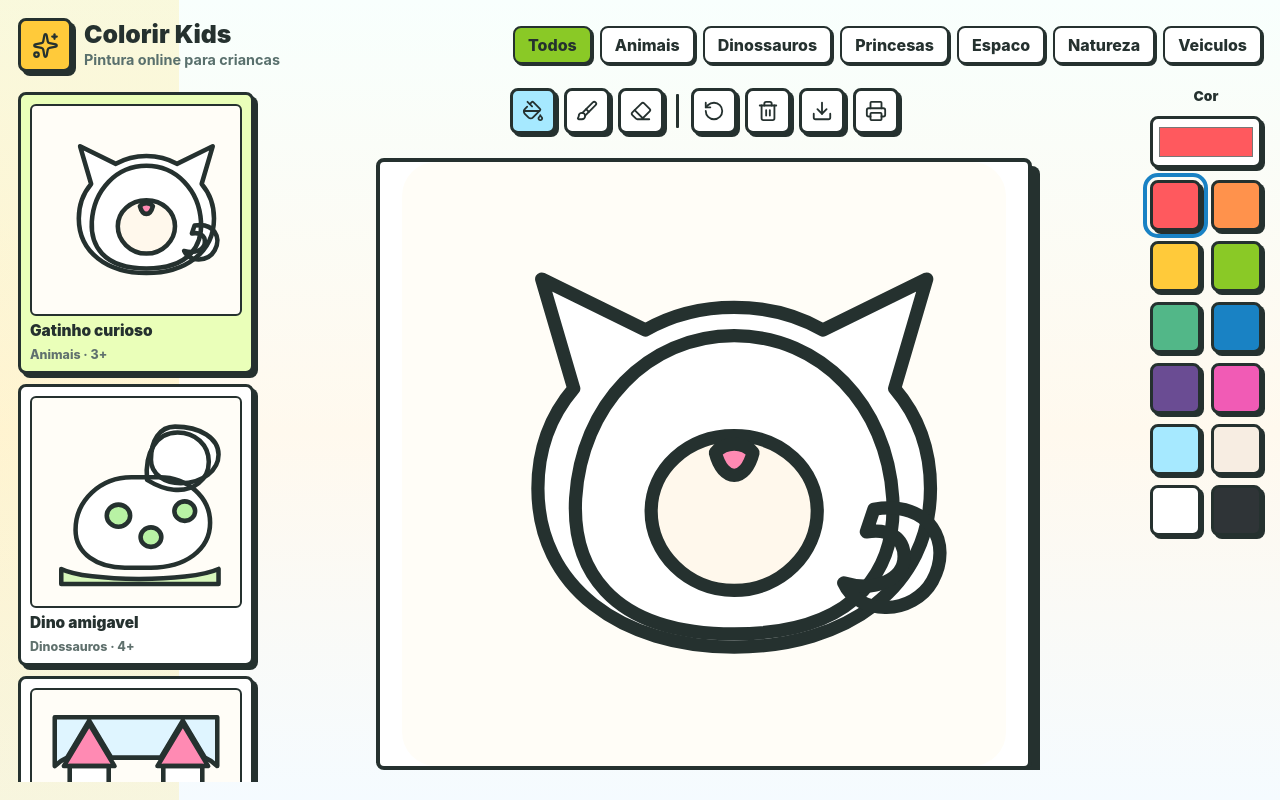
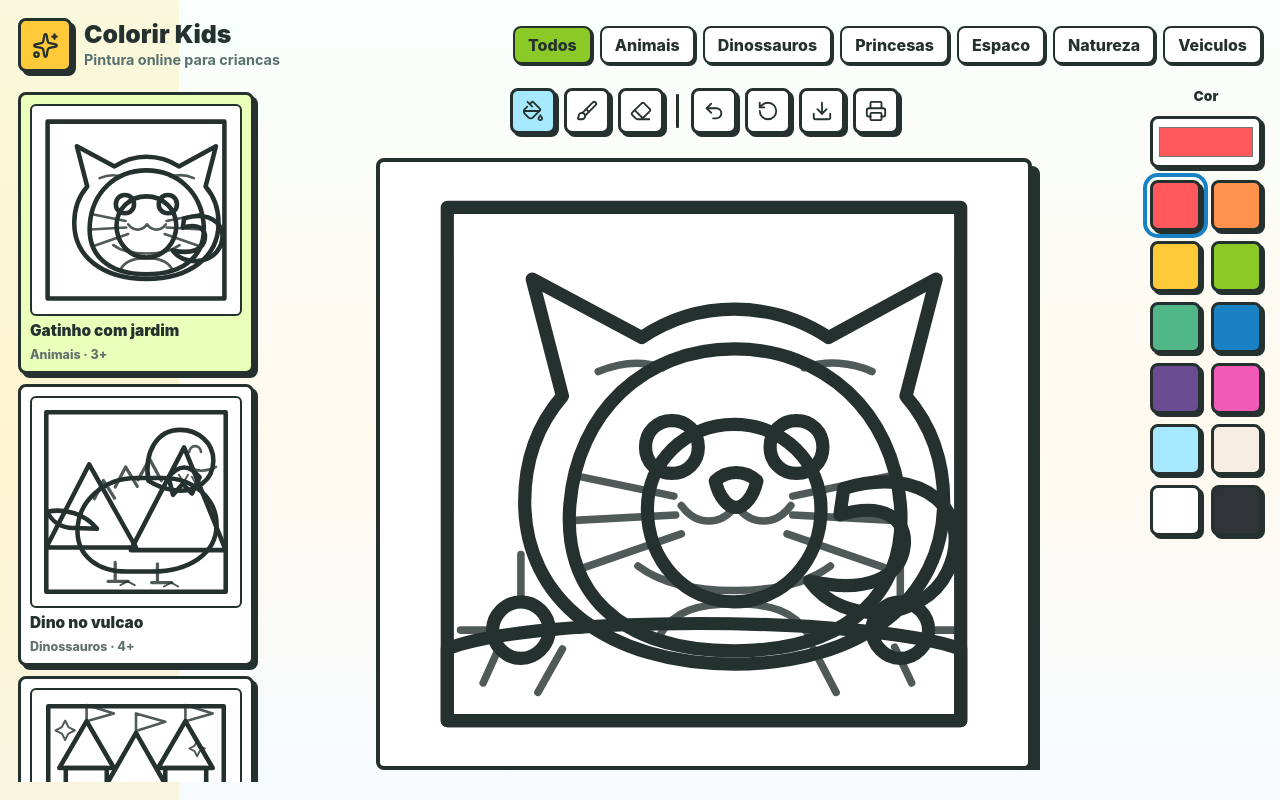
Before and after one commit to rruppel/colorir-kids, a React (Vite) app: page / in a window 1280 px wide. Built offline with nearby package versions, Linux system fonts and the light colour scheme.

Commit message:
feat: improve coloring pages and controls

```diff
--- a/src/App.tsx
+++ b/src/App.tsx
@@ -6,7 +6,7 @@ import {
   Printer,
   RotateCcw,
   Sparkles,
-  Trash2,
+  Undo2,
 } from "lucide-react";
 import { PointerEvent, useMemo, useRef, useState } from "react";
 import { Artwork, artworks, categories } from "./artworks";
@@ -34,9 +34,7 @@ const palette = [
 ];
 
 const defaultPaints = (artwork: Artwork): PaintMap =>
-  Object.fromEntries(
-    artwork.regions.map((region) => [region.id, region.defaultColor ?? "#ffffff"]),
-  );
+  Object.fromEntries(artwork.regions.map((region) => [region.id, "#ffffff"]));
 
 function App() {
   const [selectedArtworkId, setSelectedArtworkId] = useState(artworks[0].id);
@@ -117,7 +115,7 @@ function App() {
     }));
   };
 
-  const clear = () => {
+  const restart = () => {
     pushHistory();
     setPaintsByArtwork((current) => ({
       ...current,
@@ -181,7 +179,7 @@ function App() {
       ...current,
       [selectedArtwork.id]: [
         ...currentStrokes,
-        { color: tool === "eraser" ? "#fffdf7" : color, points: draftStroke },
+        { color: tool === "eraser" ? "#ffffff" : color, points: draftStroke },
       ],
     }));
     setDraftStroke("");
@@ -302,11 +300,11 @@ function App() {
               <Eraser size={22} />
             </button>
             <span className="divider" />
-            <button aria-label="Desfazer" className="icon-button" onClick={undo} title="Desfazer" type="button">
+            <button aria-label="Voltar" className="icon-button" onClick={undo} title="Voltar" type="button">
+              <Undo2 size={22} />
+            </button>
+            <button aria-label="Recomecar" className="icon-button" onClick={restart} title="Recomecar" type="button">
               <RotateCcw size={22} />
-            </button>
-            <button aria-label="Limpar" className="icon-button" onClick={clear} title="Limpar" type="button">
-              <Trash2 size={22} />
             </button>
             <button aria-label="Baixar PNG" className="icon-button" onClick={download} title="Baixar PNG" type="button">
               <Download size={22} />
@@ -329,7 +327,7 @@ function App() {
               onPointerCancel={finishDraw}
               onPointerLeave={finishDraw}
             >
-              <rect x="0" y="0" width="320" height="320" fill="#fffdf7" rx="18" />
+              <rect x="0" y="0" width="320" height="320" fill="#ffffff" rx="18" />
               {selectedArtwork.regions.map((region) => (
                 <path
                   d={region.path}
@@ -356,7 +354,7 @@ function App() {
                 <polyline
                   fill="none"
                   points={draftStroke}
-                  stroke={tool === "eraser" ? "#fffdf7" : color}
+                  stroke={tool === "eraser" ? "#ffffff" : color}
                   strokeLinecap="round"
                   strokeLinejoin="round"
                   strokeWidth="13"
@@ -367,6 +365,18 @@ function App() {
                   <path d={region.path} fill="none" key={`line-${region.id}`} />
                 ))}
               </g>
+              {selectedArtwork.details?.length ? (
+                <g className="details">
+                  {selectedArtwork.details.map((detail) => (
+                    <path
+                      d={detail.path}
+                      fill="none"
+                      key={`detail-${detail.id}`}
+                      style={{ strokeWidth: detail.width }}
+                    />
+                  ))}
+                </g>
+              ) : null}
             </svg>
           </div>
         </section>
@@ -401,15 +411,27 @@ function App() {
 function MiniArtwork({ artwork }: { artwork: Artwork }) {
   return (
     <svg viewBox={artwork.viewBox} aria-hidden="true">
-      <rect x="0" y="0" width="320" height="320" rx="22" fill="#fffdf7" />
+      <rect x="0" y="0" width="320" height="320" rx="22" fill="#ffffff" />
       {artwork.regions.slice(0, 7).map((region) => (
-        <path d={region.path} fill={region.defaultColor ?? "#ffffff"} key={region.id} />
+        <path d={region.path} fill="#ffffff" key={region.id} />
       ))}
       <g className="linework">
         {artwork.regions.slice(0, 7).map((region) => (
           <path d={region.path} fill="none" key={region.id} />
         ))}
       </g>
+      {artwork.details?.length ? (
+        <g className="details">
+          {artwork.details.slice(0, 5).map((detail) => (
+            <path
+              d={detail.path}
+              fill="none"
+              key={detail.id}
+              style={{ strokeWidth: detail.width }}
+            />
+          ))}
+        </g>
+      ) : null}
     </svg>
   );
 }
--- a/src/artworks.ts
+++ b/src/artworks.ts
@@ -2,7 +2,12 @@ export type Region = {
   id: string;
   label: string;
   path: string;
-  defaultColor?: string;
+};
+
+export type Detail = {
+  id: string;
+  path: string;
+  width?: number;
 };
 
 export type Artwork = {
@@ -12,259 +17,175 @@ export type Artwork = {
   age: string;
   viewBox: string;
   regions: Region[];
+  details?: Detail[];
 };
 
 export const artworks: Artwork[] = [
   {
     id: "gato",
-    title: "Gatinho curioso",
+    title: "Gatinho com jardim",
     category: "Animais",
     age: "3+",
     viewBox: "0 0 320 320",
     regions: [
-      {
-        id: "body",
-        label: "Corpo",
-        path: "M92 178c3-49 38-86 84-86s81 37 84 86c2 35-16 72-84 72s-86-37-84-72Z",
-      },
-      {
-        id: "head",
-        label: "Cabeca",
-        path: "M91 120 74 62l55 27c14-8 31-12 47-12s33 4 47 12l55-27-17 58c12 14 19 32 19 53 0 52-44 84-104 84S72 225 72 173c0-21 7-39 19-53Z",
-      },
-      {
-        id: "belly",
-        label: "Barriga",
-        path: "M132 185c0-22 19-40 44-40s44 18 44 40-19 42-44 42-44-20-44-42Z",
-        defaultColor: "#fff8ec",
-      },
-      {
-        id: "tail",
-        label: "Rabo",
-        path: "M250 184c30-5 42 18 31 38-10 18-39 19-47 1 17 5 32-2 32-14 0-10-8-15-20-13Z",
-      },
-      {
-        id: "nose",
-        label: "Nariz",
-        path: "M166 154c5-6 15-6 20 0-2 8-6 12-10 12s-8-4-10-12Z",
-        defaultColor: "#ff8ab3",
-      },
+      { id: "sky", label: "Fundo", path: "M24 24h272v272H24Z" },
+      { id: "tail", label: "Rabo", path: "M234 173c42-13 70 12 55 44-13 27-56 29-73 5 30 7 48-2 50-18 2-15-11-24-34-17Z" },
+      { id: "body", label: "Corpo", path: "M89 181c4-48 39-82 87-82s84 34 88 82c4 45-25 78-88 78s-91-33-87-78Z" },
+      { id: "head", label: "Cabeca", path: "M85 124 69 62l58 31c15-10 31-15 49-15s35 5 50 15l57-31-16 62c13 15 20 34 20 56 0 52-44 86-111 86S65 232 65 180c0-22 7-41 20-56Z" },
+      { id: "belly", label: "Barriga", path: "M130 184c0-25 20-45 46-45s46 20 46 45c0 27-20 49-46 49s-46-22-46-49Z" },
+      { id: "left-eye", label: "Olho esquerdo", path: "M129 151c0-8 6-14 14-14s14 6 14 14-6 14-14 14-14-6-14-14Z" },
+      { id: "right-eye", label: "Olho direito", path: "M195 151c0-8 6-14 14-14s14 6 14 14-6 14-14 14-14-6-14-14Z" },
+      { id: "nose", label: "Nariz", path: "M166 169c6-6 16-6 22 0-2 9-7 14-11 14s-9-5-11-14Z" },
+      { id: "flower-a", label: "Flor esquerda", path: "M48 248c0-8 7-15 15-15s15 7 15 15-7 15-15 15-15-7-15-15Z" },
+      { id: "flower-b", label: "Flor direita", path: "M249 248c0-8 7-15 15-15s15 7 15 15-7 15-15 15-15-7-15-15Z" },
+      { id: "grass", label: "Grama", path: "M24 258c43-18 222-18 272 0v38H24Z" },
+    ],
+    details: [
+      { id: "mouth", path: "M177 182c-8 11-21 11-29 0M177 182c8 11 21 11 29 0", width: 4 },
+      { id: "whiskers-left", path: "M144 177 91 166M145 187 89 190M148 197 96 215", width: 4 },
+      { id: "whiskers-right", path: "M207 177 260 166M207 187 263 190M204 197 256 215", width: 4 },
+      { id: "ears", path: "M104 111c12-5 23-6 34-2M213 109c12-4 25-3 36 2", width: 4 },
+      { id: "paws", path: "M137 250c7-12 20-16 39-16s32 4 39 16M125 214c12 9 28 13 51 13s39-4 51-13", width: 4 },
+      { id: "flowers", path: "M63 233v-25M264 233v-25M49 248H31M77 248h18M250 248h-19M278 248h18", width: 4 },
+      { id: "grass-lines", path: "M43 276l9-20M72 281l13-23M230 281l-12-23M270 276l-9-19", width: 4 },
     ],
   },
   {
     id: "dino",
-    title: "Dino amigavel",
+    title: "Dino no vulcao",
     category: "Dinossauros",
     age: "4+",
     viewBox: "0 0 320 320",
     regions: [
-      {
-        id: "body",
-        label: "Corpo",
-        path: "M67 203c0-45 38-81 86-81h43c44 0 78 31 78 70 0 42-39 69-91 69h-40c-43 0-76-22-76-58Z",
-      },
-      {
-        id: "neck",
-        label: "Pescoco",
-        path: "M177 126c-4-43 15-73 47-73 27 0 48 19 48 45 0 28-24 46-54 43-15-1-28-7-41-15Z",
-      },
-      {
-        id: "head",
-        label: "Cabeca",
-        path: "M220 44c39 0 67 18 67 43 0 24-24 44-58 44-25 0-46-14-46-36 0-29 13-51 37-51Z",
-      },
-      {
-        id: "spots",
-        label: "Manchas",
-        path: "M115 181c0-9 8-17 18-17s18 8 18 17-8 17-18 17-18-8-18-17Zm52 33c0-8 7-15 16-15s16 7 16 15-7 15-16 15-16-7-16-15Zm52-40c0-8 7-15 16-15s16 7 16 15-7 15-16 15-16-7-16-15Z",
-        defaultColor: "#b8f2a4",
-      },
-      {
-        id: "ground",
-        label: "Chao",
-        path: "M45 263c39 20 196 21 242 0v23H45Z",
-        defaultColor: "#d7f7bc",
-      },
+      { id: "sky", label: "Ceu", path: "M22 22h276v276H22Z" },
+      { id: "mountain-left", label: "Montanha esquerda", path: "M22 230 88 102l72 128Z" },
+      { id: "mountain-right", label: "Montanha direita", path: "M152 234 234 76l64 158Z" },
+      { id: "lava", label: "Lava", path: "M210 122c16-20 32-20 48 0l-12 25-14-15-15 17Z" },
+      { id: "tail", label: "Cauda", path: "M66 200c-22 1-34-9-43-25 30-6 59 4 77 26Z" },
+      { id: "body", label: "Corpo", path: "M70 205c0-45 39-82 91-82h41c47 0 82 32 82 72 0 44-42 72-99 72h-39c-45 0-76-24-76-62Z" },
+      { id: "neck", label: "Pescoco", path: "M179 127c-7-45 14-78 49-78 28 0 51 20 51 47 0 30-26 50-59 46-15-2-29-7-41-15Z" },
+      { id: "head", label: "Cabeca", path: "M218 42c43 0 74 20 74 48 0 27-27 49-64 49-29 0-52-15-52-41 0-32 15-56 42-56Z" },
+      { id: "belly", label: "Barriga", path: "M111 210c12-27 43-47 78-47 34 0 59 18 66 43-20 22-50 33-88 33-27 0-46-9-56-29Z" },
+      { id: "spots", label: "Manchas", path: "M117 181c0-9 8-17 18-17s18 8 18 17-8 17-18 17-18-8-18-17Zm54 34c0-9 8-16 17-16s17 7 17 16-8 16-17 16-17-7-17-16Zm55-42c0-8 7-15 16-15s16 7 16 15-7 15-16 15-16-7-16-15Z" },
+      { id: "ground", label: "Chao", path: "M22 263c45 19 226 20 276 0v35H22Z" },
+    ],
+    details: [
+      { id: "face", path: "M242 83c0-5 4-9 9-9s9 4 9 9M239 106c15 8 29 8 44 0", width: 4 },
+      { id: "teeth", path: "M226 118l7 12 7-12M246 121l6 11 7-12", width: 3 },
+      { id: "plates", path: "M96 155l14-28 17 27M128 137l16-31 18 30M163 126l18-32 18 33", width: 5 },
+      { id: "legs", path: "M128 253v29M193 255v29M117 282h31M184 284h31", width: 5 },
+      { id: "claws", path: "M147 282l11 6M147 282l-11 6M214 284l11 6M214 284l-11 6", width: 3 },
+      { id: "mountain-lines", path: "M81 121l13 34 21-16M222 101l13 38 19-24M205 148l27-16 29 17", width: 4 },
+      { id: "plants", path: "M48 264c8-19 18-19 27 0M274 262c-10-20-20-20-30 0", width: 4 },
     ],
   },
   {
     id: "castelo",
-    title: "Castelo encantado",
+    title: "Castelo de princesa",
     category: "Princesas",
     age: "5+",
     viewBox: "0 0 320 320",
     regions: [
-      {
-        id: "left-tower",
-        label: "Torre esquerda",
-        path: "M58 117h60v151H58Z",
-      },
-      {
-        id: "right-tower",
-        label: "Torre direita",
-        path: "M202 117h60v151h-60Z",
-      },
-      {
-        id: "middle",
-        label: "Muralha",
-        path: "M105 145h110v123H105Z",
-      },
-      {
-        id: "roof-left",
-        label: "Telhado esquerdo",
-        path: "M49 117 88 52l39 65Z",
-        defaultColor: "#ff8ab3",
-      },
-      {
-        id: "roof-right",
-        label: "Telhado direito",
-        path: "M193 117 232 52l39 65Z",
-        defaultColor: "#ff8ab3",
-      },
-      {
-        id: "gate",
-        label: "Portao",
-        path: "M136 268v-45c0-15 11-27 24-27s24 12 24 27v45Z",
-        defaultColor: "#b47b52",
-      },
-      {
-        id: "sky",
-        label: "Ceu",
-        path: "M35 42h250v75c-6-6-12-10-19-13L232 47l-34 57H122L88 47l-34 57c-7 3-13 7-19 13Z",
-        defaultColor: "#dff5ff",
-      },
+      { id: "sky", label: "Ceu", path: "M25 25h270v270H25Z" },
+      { id: "left-tower", label: "Torre esquerda", path: "M52 120h63v148H52Z" },
+      { id: "right-tower", label: "Torre direita", path: "M205 120h63v148h-63Z" },
+      { id: "middle", label: "Muralha", path: "M103 150h114v118H103Z" },
+      { id: "roof-left", label: "Telhado esquerdo", path: "M42 120 84 48l42 72Z" },
+      { id: "roof-right", label: "Telhado direito", path: "M194 120 236 48l42 72Z" },
+      { id: "roof-center", label: "Telhado central", path: "M112 150 160 66l48 84Z" },
+      { id: "gate", label: "Portao", path: "M133 268v-45c0-17 12-30 27-30s27 13 27 30v45Z" },
+      { id: "window-left", label: "Janela esquerda", path: "M72 155c0-10 8-18 18-18s18 8 18 18v28H72Z" },
+      { id: "window-right", label: "Janela direita", path: "M212 155c0-10 8-18 18-18s18 8 18 18v28h-36Z" },
+      { id: "garden", label: "Jardim", path: "M25 252c49-16 216-16 270 0v43H25Z" },
+      { id: "moon", label: "Lua", path: "M61 70c18-13 40 1 40 22 0 19-19 34-38 27 13-8 18-22 12-35-3-7-8-11-14-14Z" },
+    ],
+    details: [
+      { id: "bricks", path: "M63 144h40M58 177h50M61 211h42M215 144h40M211 177h50M215 211h42M115 169h34M170 169h34M116 203h88M121 237h31M169 237h31", width: 4 },
+      { id: "flags", path: "M84 48V23l42 13-42 12M236 48V23l42 13-42 12M160 66V36l45 13-45 14", width: 4 },
+      { id: "gate-lines", path: "M160 194v74M133 226h54M145 207c9 8 21 8 30 0", width: 4 },
+      { id: "stars", path: "M51 47l5 10 10 5-10 5-5 10-5-10-10-5 10-5ZM254 78l4 8 8 4-8 4-4 8-4-8-8-4 8-4Z", width: 3 },
+      { id: "flowers", path: "M69 259v-21M62 248h14M229 259v-21M222 248h14M255 265v-19M248 255h14", width: 4 },
     ],
   },
   {
     id: "foguete",
-    title: "Foguete espacial",
+    title: "Foguete e planetas",
     category: "Espaco",
     age: "4+",
     viewBox: "0 0 320 320",
     regions: [
-      {
-        id: "space",
-        label: "Espaco",
-        path: "M35 35h250v250H35Z",
-        defaultColor: "#e9f0ff",
-      },
-      {
-        id: "body",
-        label: "Foguete",
-        path: "M160 42c37 30 50 72 45 126l-45 34-45-34c-5-54 8-96 45-126Z",
-      },
-      {
-        id: "window",
-        label: "Janela",
-        path: "M136 111c0-14 11-25 24-25s24 11 24 25-11 24-24 24-24-10-24-24Z",
-        defaultColor: "#a6e9ff",
-      },
-      {
-        id: "left-fin",
-        label: "Asa esquerda",
-        path: "M115 166 72 222l55-14Z",
-        defaultColor: "#ff8f70",
-      },
-      {
-        id: "right-fin",
-        label: "Asa direita",
-        path: "m205 166 43 56-55-14Z",
-        defaultColor: "#ff8f70",
-      },
-      {
-        id: "fire",
-        label: "Fogo",
-        path: "M136 210h48c-1 33-10 55-24 72-14-17-23-39-24-72Z",
-        defaultColor: "#ffd166",
-      },
-      {
-        id: "planet",
-        label: "Planeta",
-        path: "M55 82c0-15 12-27 27-27s27 12 27 27-12 27-27 27-27-12-27-27Zm-9 8c16 10 43 11 70 0",
-        defaultColor: "#cdb4db",
-      },
+      { id: "space", label: "Espaco", path: "M24 24h272v272H24Z" },
+      { id: "planet-left", label: "Planeta esquerdo", path: "M44 92c0-20 16-36 36-36s36 16 36 36-16 36-36 36-36-16-36-36Z" },
+      { id: "planet-right", label: "Planeta direito", path: "M229 223c0-22 18-40 40-40s40 18 40 40-18 40-40 40-40-18-40-40Z" },
+      { id: "body", label: "Foguete", path: "M160 38c39 33 54 78 48 137l-48 36-48-36c-6-59 9-104 48-137Z" },
+      { id: "window", label: "Janela", path: "M133 111c0-15 12-27 27-27s27 12 27 27-12 27-27 27-27-12-27-27Z" },
+      { id: "left-fin", label: "Asa esquerda", path: "M112 169 66 232l59-17Z" },
+      { id: "right-fin", label: "Asa direita", path: "m208 169 46 63-59-17Z" },
+      { id: "fire", label: "Fogo", path: "M132 212h56c-2 37-13 62-28 82-15-20-26-45-28-82Z" },
+      { id: "trail", label: "Rastro", path: "M108 244c21 12 83 12 104 0-2 24-22 42-52 42s-50-18-52-42Z" },
+      { id: "star-a", label: "Estrela grande", path: "M257 70l9 20 21 9-21 9-9 20-9-20-21-9 21-9Z" },
+    ],
+    details: [
+      { id: "rings", path: "M31 99c24 13 72 13 98 0M218 226c26 14 76 14 102 0", width: 4 },
+      { id: "rocket-panels", path: "M122 160h76M132 190c19 11 37 11 56 0M160 38v173", width: 4 },
+      { id: "stars", path: "M55 45l4 8 8 4-8 4-4 8-4-8-8-4 8-4ZM213 49l5 10 10 5-10 5-5 10-5-10-10-5 10-5ZM83 178l4 8 8 4-8 4-4 8-4-8-8-4 8-4Z", width: 3 },
+      { id: "flames", path: "M145 226c2 24 7 39 15 53M175 226c-2 24-7 39-15 53", width: 4 },
+      { id: "craters", path: "M70 83c0-6 5-11 11-11M93 103c0-5 4-9 9-9M257 209c0-7 6-13 13-13M280 234c0-5 4-9 9-9", width: 4 },
     ],
   },
   {
     id: "floresta",
-    title: "Arvore feliz",
+    title: "Casa na arvore",
     category: "Natureza",
-    age: "3+",
+    age: "4+",
     viewBox: "0 0 320 320",
     regions: [
-      {
-        id: "sky",
-        label: "Ceu",
-        path: "M35 35h250v250H35Z",
-        defaultColor: "#e5f8ff",
-      },
-      {
-        id: "sun",
-        label: "Sol",
-        path: "M226 72c0-23 18-41 41-41s41 18 41 41-18 41-41 41-41-18-41-41Z",
-        defaultColor: "#ffdd57",
-      },
-      {
-        id: "leaves",
-        label: "Copa",
-        path: "M101 125c-18-2-32-17-32-35 0-20 16-36 36-36 8 0 15 2 21 6 9-19 28-32 50-32 28 0 51 21 54 49 19 3 34 20 34 40 0 22-18 40-40 40H112c-6 0-11-1-16-4-16-7-27-23-27-41 0-5 1-10 3-14 6 14 16 23 29 27Z",
-      },
-      {
-        id: "trunk",
-        label: "Tronco",
-        path: "M140 154h42v99h-42Z",
-        defaultColor: "#b47b52",
-      },
-      {
-        id: "grass",
-        label: "Grama",
-        path: "M35 242c46-18 190-18 250 0v43H35Z",
-        defaultColor: "#b9f6a5",
-      },
+      { id: "sky", label: "Ceu", path: "M24 24h272v272H24Z" },
+      { id: "sun", label: "Sol", path: "M234 73c0-24 19-43 43-43s43 19 43 43-19 43-43 43-43-19-43-43Z" },
+      { id: "cloud", label: "Nuvem", path: "M45 83c5-19 22-31 42-26 9-16 33-18 45-3 20-3 36 12 36 30 0 19-15 34-35 34H70c-18 0-30-14-25-35Z" },
+      { id: "leaves", label: "Copa da arvore", path: "M76 133c-22-5-37-24-34-45 4-27 31-44 56-34 13-26 44-42 78-34 35 8 57 36 55 70 24 7 40 28 37 51-4 29-30 48-60 42H94c-14 0-28-4-38-13-13-11-19-25-17-42 10 7 22 8 37 5Z" },
+      { id: "trunk", label: "Tronco", path: "M137 162h48v101h-48Z" },
+      { id: "house", label: "Casinha", path: "M104 143h113v70H104Z" },
+      { id: "roof", label: "Telhado", path: "M92 143 160 91l68 52Z" },
+      { id: "door", label: "Porta", path: "M145 213v-38h30v38Z" },
+      { id: "grass", label: "Grama", path: "M24 252c43-17 221-17 272 0v44H24Z" },
+      { id: "path", label: "Caminho", path: "M133 296c7-34 16-58 27-75 12 17 21 41 27 75Z" },
+    ],
+    details: [
+      { id: "rays", path: "M277 18v22M277 106v25M231 73h-24M320 73h-22M244 40l-17-17M310 106l-16-16M310 40l16-17M244 106l-17 17", width: 4 },
+      { id: "bark", path: "M151 174c13 18 10 39-7 62M173 170c-14 23-11 48 9 75", width: 4 },
+      { id: "house-details", path: "M104 166h113M124 176h18v18h-18ZM180 176h18v18h-18ZM160 91v52", width: 4 },
+      { id: "ladder", path: "M93 213h134M112 213l-21 73M208 213l21 73M101 246h118M96 267h128", width: 4 },
+      { id: "leaf-lines", path: "M82 112c25-10 42-25 54-47M181 43c8 31 23 52 49 63M105 160c37-16 72-15 107 0", width: 4 },
     ],
   },
   {
     id: "carro",
-    title: "Carrinho veloz",
+    title: "Carro de corrida",
     category: "Veiculos",
     age: "4+",
     viewBox: "0 0 320 320",
     regions: [
-      {
-        id: "road",
-        label: "Rua",
-        path: "M35 216h250v58H35Z",
-        defaultColor: "#dde3ea",
-      },
-      {
-        id: "body",
-        label: "Carroceria",
-        path: "M54 177c4-28 25-49 54-49h78c28 0 53 20 62 49h19c12 0 22 10 22 22v24H31v-24c0-12 10-22 23-22Z",
-      },
-      {
-        id: "top",
-        label: "Cabine",
-        path: "M107 128h79c16 0 31 12 39 36H75c7-22 18-36 32-36Z",
-        defaultColor: "#a6e9ff",
-      },
-      {
-        id: "left-wheel",
-        label: "Roda esquerda",
-        path: "M67 224c0-19 15-34 34-34s34 15 34 34-15 34-34 34-34-15-34-34Z",
-        defaultColor: "#2f3437",
-      },
-      {
-        id: "right-wheel",
-        label: "Roda direita",
-        path: "M188 224c0-19 15-34 34-34s34 15 34 34-15 34-34 34-34-15-34-34Z",
-        defaultColor: "#2f3437",
-      },
-      {
-        id: "lights",
-        label: "Farois",
-        path: "M45 192h31v18H45Zm213 0h24v18h-24Z",
-        defaultColor: "#ffe66d",
-      },
+      { id: "sky", label: "Ceu", path: "M24 24h272v272H24Z" },
+      { id: "road", label: "Rua", path: "M24 215h272v59H24Z" },
+      { id: "hills", label: "Colinas", path: "M24 180c45-43 87-44 128-3 51-47 98-46 144 3v35H24Z" },
+      { id: "body", label: "Carroceria", path: "M50 177c7-30 32-51 67-51h67c34 0 61 20 74 51h22c13 0 24 11 24 24v27H30v-27c0-13 9-24 20-24Z" },
+      { id: "top", label: "Cabine", path: "M109 126h75c18 0 35 13 46 39H78c8-24 19-39 31-39Z" },
+      { id: "stripe", label: "Faixa", path: "M78 184h194v21H67Z" },
+      { id: "left-wheel", label: "Roda esquerda", path: "M63 224c0-22 18-40 40-40s40 18 40 40-18 40-40 40-40-18-40-40Z" },
+      { id: "right-wheel", label: "Roda direita", path: "M194 224c0-22 18-40 40-40s40 18 40 40-18 40-40 40-40-18-40-40Z" },
+      { id: "left-hub", label: "Calota esquerda", path: "M89 224c0-8 6-14 14-14s14 6 14 14-6 14-14 14-14-6-14-14Z" },
+      { id: "right-hub", label: "Calota direita", path: "M220 224c0-8 6-14 14-14s14 6 14 14-6 14-14 14-14-6-14-14Z" },
+      { id: "lights", label: "Farois", path: "M43 194h33v18H43Zm267 0h-36v18h36Z" },
+      { id: "flag", label: "Bandeira", path: "M247 87h45v38h-45Z" },
+    ],
+    details: [
+      { id: "windows", path: "M113 134v31M159 126v39M90 165h139", width: 4 },
+      { id: "grille", path: "M136 195h54M144 205h39", width: 4 },
+      { id: "wheels", path: "M103 184v80M63 224h80M234 184v80M194 224h80", width: 4 },
+      { id: "road-lines", path: "M45 245h56M135 245h61M229 245h55", width: 4 },
+      { id: "flagpole", path: "M247 87v92M247 106h45M270 87v38", width: 4 },
+      { id: "speed", path: "M35 152h46M24 168h32M270 152h30", width: 4 },
     ],
   },
 ];
```
